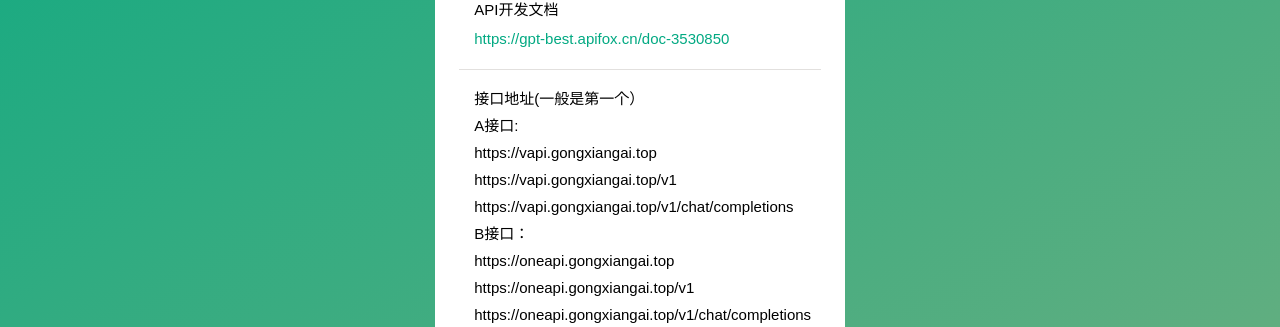
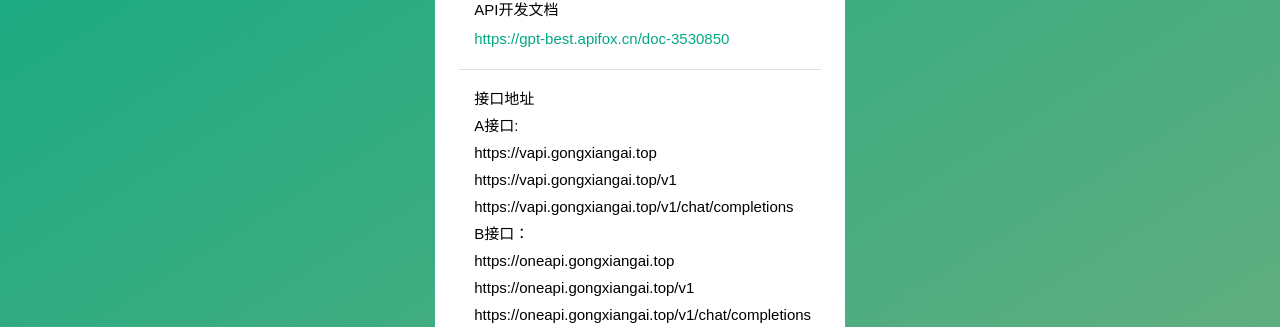
Before and after one commit to sunsky89757/gongxiangai, a plain HTML site: page index.html in a window 1280 px wide. Shown: the part 473-800 px from the top of the page. Drawn offline with Linux system fonts and the light colour scheme.

Commit message:
Update index.html

```diff
--- a/index.html
+++ b/index.html
@@ -527,7 +527,7 @@
                                 </span></span>
                             </li>
                             <li>
-                                接口地址(一般是第一个）</br>
+                                接口地址</br>
                                 A接口:</br>
                                 https://vapi.gongxiangai.top<br>
                                 https://vapi.gongxiangai.top/v1<br>
```
